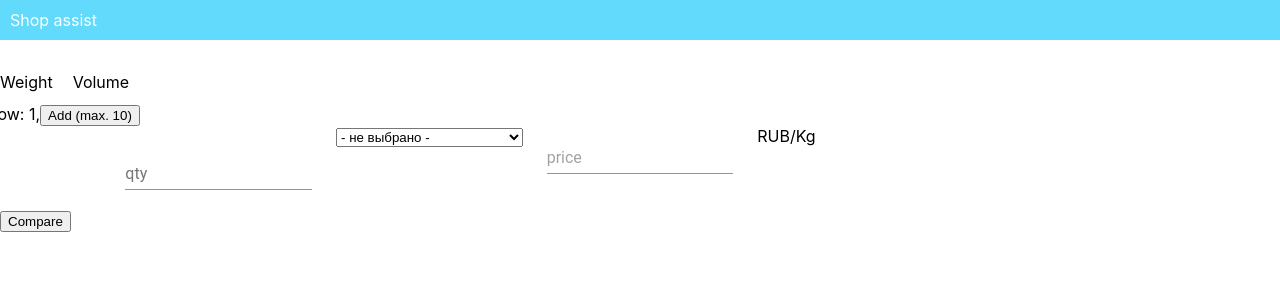
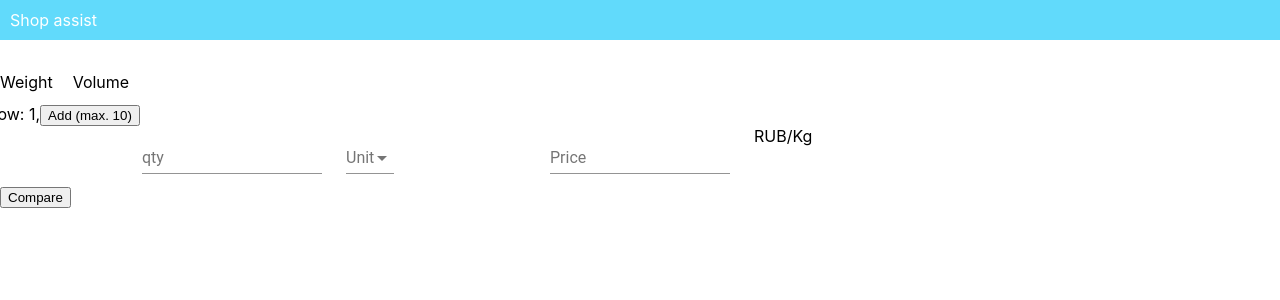
Before and after one commit to LazzyLizzard/shop-assist, a React (Create React App) app: page / in a window 1280 px wide. Shown: the top 300 px of the page. Built offline with nearby package versions, Linux system fonts and the light colour scheme.

Commit message:
Raw inputs with MUI

```diff
--- a/src/App.jsx
+++ b/src/App.jsx
@@ -104,6 +104,7 @@ export class App extends Component {
         console.log('CDU');
         if (!isEqual(prevState[COMPARE_DATA], this.state[COMPARE_DATA])) {
             console.log('AAA');
+            // TODO [sf] 12.03.2019 use debounce https://stackoverflow.com/a/48046243/3042031
             this.setState(() => ({[BEST_VALUES_INDEXES]: []}))
         }
     }
--- a/src/components/input/input.jsx
+++ b/src/components/input/input.jsx
@@ -1,13 +1,15 @@
 import React from 'react';
 import TextField from '@material-ui/core/TextField';
+import FormControl from "@material-ui/core/FormControl/FormControl";
 
 export const Input = ({changeHandler, index, ...rest}) => {
     return (
-        <TextField
-            autoComplete="off"
-            onChange={(event) => changeHandler(event, index)}
-            margin="normal"
-            {...rest}
-        />
+        <FormControl>
+            <TextField
+                autoComplete="off"
+                onChange={(event) => changeHandler(event, index)}
+                {...rest}
+            />
+        </FormControl>
     )
 };
--- a/src/components/price-item/price-item.jsx
+++ b/src/components/price-item/price-item.jsx
@@ -1,6 +1,10 @@
 import React from 'react';
 import {get} from 'lodash';
 import Grid from '@material-ui/core/Grid';
+import Select from '@material-ui/core/Select';
+import MenuItem from '@material-ui/core/MenuItem';
+import InputLabel from '@material-ui/core/InputLabel';
+import FormControl from '@material-ui/core/FormControl';
 import {Input} from '../input';
 import {measures} from '../../constants/measures';
 // import './price-item.scss'
@@ -10,19 +14,26 @@ const getMeasuresOptions = (measureKey) => {
     const itemsGroup = measures.find(measureItemGroup => measureItemGroup.key === measureKey);
     return get(itemsGroup, 'items', []).map(measureItem =>
         (
-            <option
+            <MenuItem
                 key={measureItem.itemName}
                 value={measureItem.factor}
             >
                 {measureItem.itemName} ({measureItem.factor})
-            </option>
+            </MenuItem>
         ))
 };
 
 export const PriceItem = ({props, index, changeHandler, allowDelete, removeHandler, measureKey, measure, bestValues}) => {
     const {itemName} = measure;
     return (
-        <Grid container spacing={24} style={{padding: '0 20px'}}>
+        <Grid
+            container
+            spacing={24}
+            direction="row"
+            justify="flex-start"
+            alignItems="flex-start"
+            style={{padding: '0 40px'}}
+        >
             <Grid item xs={1} sm={1} xl={1}>
                 {bestValues.includes(index) && <div>**</div>}
             </Grid>
@@ -38,18 +49,28 @@ export const PriceItem = ({props, index, changeHandler, allowDelete, removeHandl
                 />
             </Grid>
             <Grid item xs={3} sm={2}>
-                <select
-                    style={{width: '100%'}}
-                    name="unit"
-                    onChange={(event) => changeHandler(event, index)}
-                >
-                    <option value="-">- не выбрано -</option>
-                    {getMeasuresOptions(measureKey)}
-                </select>
+                <FormControl>
+                    <InputLabel htmlFor="unit">Unit</InputLabel>
+                    <Select
+                        margin="normal"
+                        placeholder="measure"
+                        label="Unit"
+                        value={props.unit}
+                        onChange={(event) => changeHandler(event, index)}
+                        inputProps={{
+                            name: 'unit',
+                            id: 'unit'
+                        }}
+                    >
+                        <MenuItem value="-">- не выбрано -</MenuItem>
+                        {getMeasuresOptions(measureKey)}
+                    </Select>
+                </FormControl>
             </Grid>
             <Grid item xs={3} sm={2}>
                 <Input
                     placeholder="price"
+                    label="Price"
                     name="price"
                     value={props.price}
                     index={index}
```
